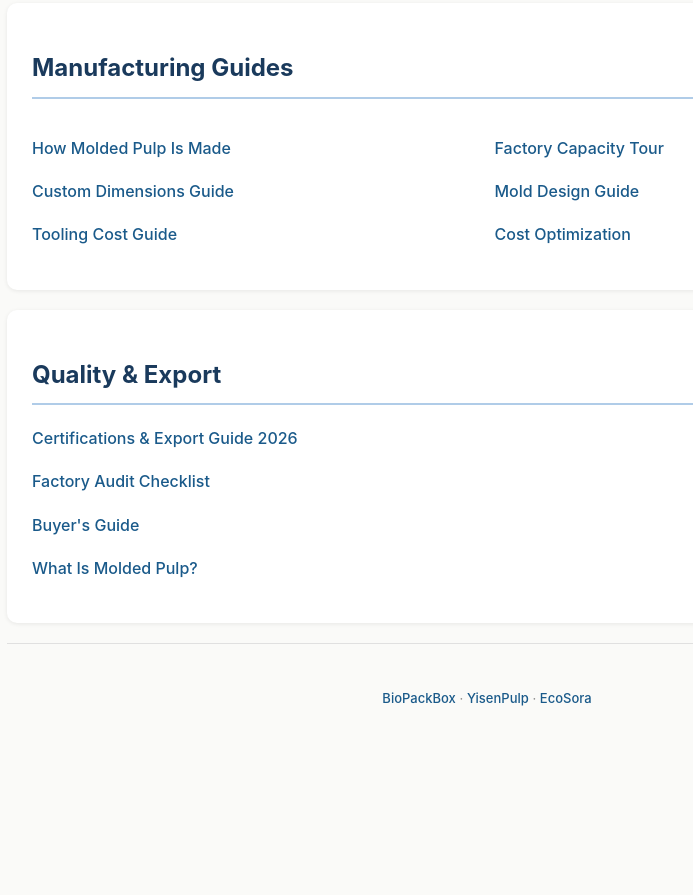
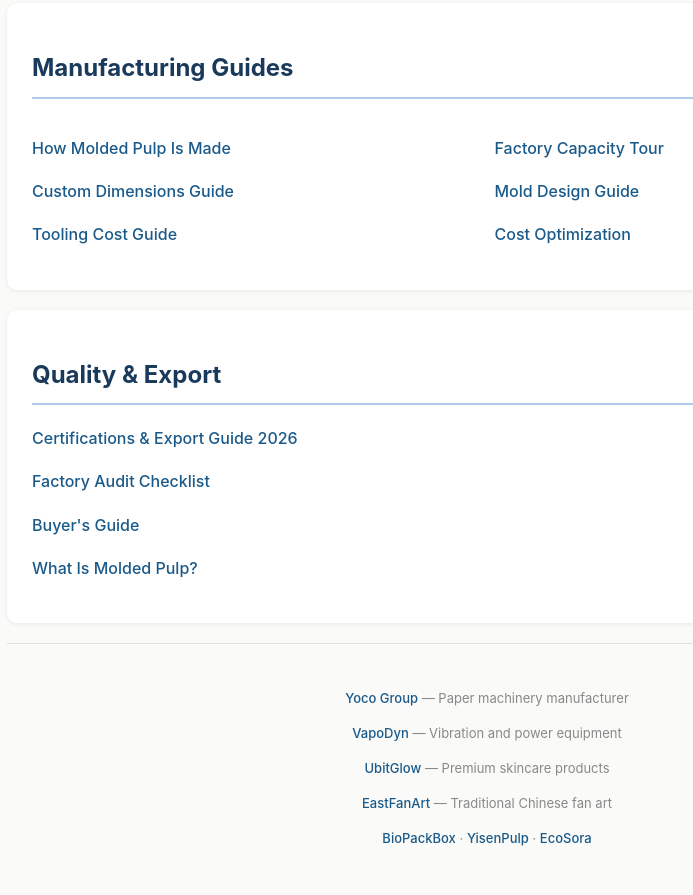
Before and after one commit to mitotolina-ux/molded-pulp-industry-guide, a plain HTML site: page index.html in a window 1280 px wide. Shown: the part 641-1536 px from the top of the page, without its empty margins (153-846 px from the left). Before the commit the page ends 1423 px from the top, so only its background shows below. Drawn offline with Linux system fonts and the light colour scheme.

Commit message:
Add cross-links: eastfanart.com, ubitglow.com, vapodyn.com, yoco-group.com

```diff
--- a/index.html
+++ b/index.html
@@ -33,7 +33,15 @@
 <p><a href='https://yisenpulp.com/blog/molded-pulp-packaging-buyers-guide.html' target='_blank'>Buyer's Guide</a></p>
 <p><a href='https://biopackbox.com/blog/what-is-molded-pulp-packaging.html' target='_blank'>What Is Molded Pulp?</a></p>
 </div>
-<div class="footer"><p><a href='https://biopackbox.com'>BioPackBox</a> · <a href='https://yisenpulp.com'>YisenPulp</a> · <a href='https://ecosora.cn'>EcoSora</a></p></div>
+<div class="footer">
+<p><a href="https://yoco-group.com" target="_blank" rel="noopener">Yoco Group</a> — Paper machinery manufacturer</p>
+
+<p><a href="https://vapodyn.com" target="_blank" rel="noopener">VapoDyn</a> — Vibration and power equipment</p>
+
+<p><a href="https://ubitglow.com" target="_blank" rel="noopener">UbitGlow</a> — Premium skincare products</p>
+
+<p><a href="https://eastfanart.com" target="_blank" rel="noopener">EastFanArt</a> — Traditional Chinese fan art</p>
+<p><a href='https://biopackbox.com'>BioPackBox</a> · <a href='https://yisenpulp.com'>YisenPulp</a> · <a href='https://ecosora.cn'>EcoSora</a></p></div>
 </div>
 </body>
 </html>
```
